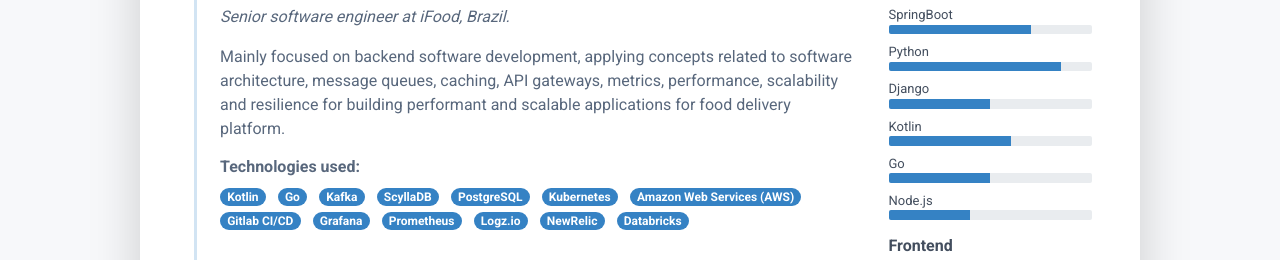
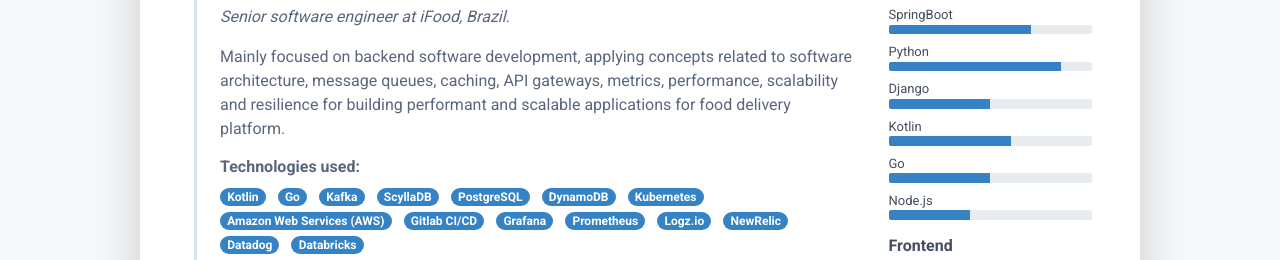
Before and after one commit to lucascriistiano/lucascriistiano.github.io, a website: page index.html in a window 1280 px wide. Shown: the part 831-1091 px from the top of the page. Drawn offline with Linux system fonts and the light colour scheme.

Commit message:
feat: add technologies

```diff
--- a/index.html
+++ b/index.html
@@ -141,6 +141,7 @@
                             <li class="list-inline-item"><span class="badge badge-primary badge-pill">Kafka</span></li>
                             <li class="list-inline-item"><span class="badge badge-primary badge-pill">ScyllaDB</span></li>
                             <li class="list-inline-item"><span class="badge badge-primary badge-pill">PostgreSQL</span></li>
+                            <li class="list-inline-item"><span class="badge badge-primary badge-pill">DynamoDB</span></li>
                             <li class="list-inline-item"><span class="badge badge-primary badge-pill">Kubernetes</span></li>
                             <li class="list-inline-item"><span class="badge badge-primary badge-pill">Amazon Web Services (AWS)</span></li>
                             <li class="list-inline-item"><span class="badge badge-primary badge-pill">Gitlab CI/CD</span></li>
@@ -148,6 +149,7 @@
                             <li class="list-inline-item"><span class="badge badge-primary badge-pill">Prometheus</span></li>
                             <li class="list-inline-item"><span class="badge badge-primary badge-pill">Logz.io</span></li>
                             <li class="list-inline-item"><span class="badge badge-primary badge-pill">NewRelic</span></li>
+                            <li class="list-inline-item"><span class="badge badge-primary badge-pill">Datadog</span></li>
                             <li class="list-inline-item"><span class="badge badge-primary badge-pill">Databricks</span></li>
                           </ul>
                         </div><!--//resume-timeline-item-desc-->
```
